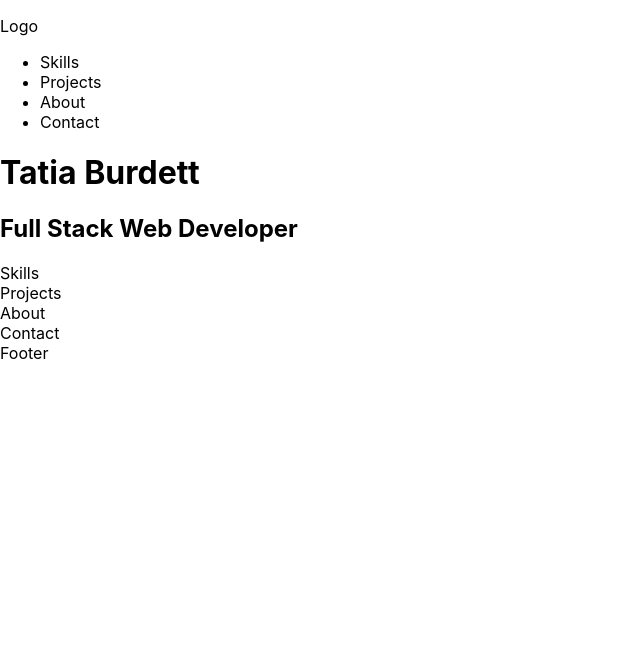
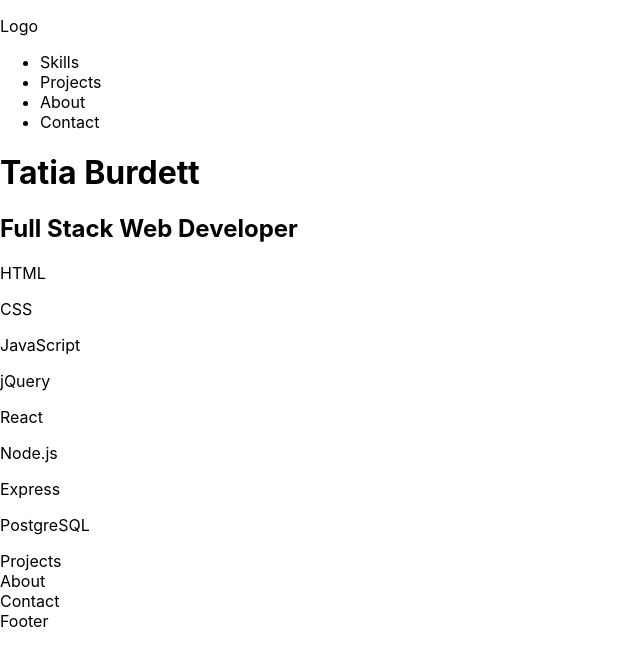
Before and after one commit to tatia-burdett/my-portfolio, a React (Create React App) app: page / in a window 1280 px wide. Shown: the top 666 px of the page, without its empty margins (0-640 px from the left). Built offline with nearby package versions, Linux system fonts and the light colour scheme.

Commit message:
add skills

```diff
--- a/src/components/Skills/Skills.js
+++ b/src/components/Skills/Skills.js
@@ -3,7 +3,16 @@ import React from 'react'
 class Skills extends React.Component {
   render() {
     return (
-      <div>Skills</div>
+      <section>
+        <p>HTML</p>
+        <p>CSS</p>
+        <p>JavaScript</p>
+        <p>jQuery</p>
+        <p>React</p>
+        <p>Node.js</p>
+        <p>Express</p>
+        <p>PostgreSQL</p>
+      </section>
     )
   }
 }
```
